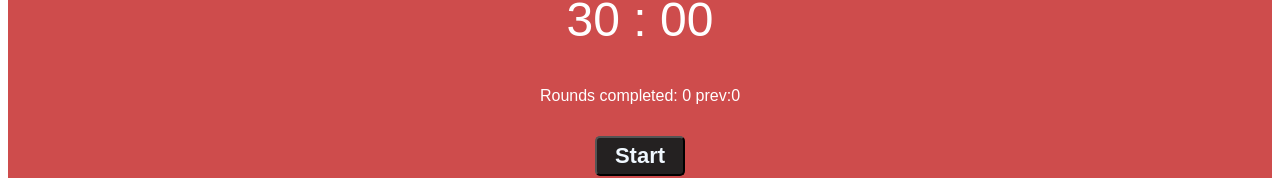
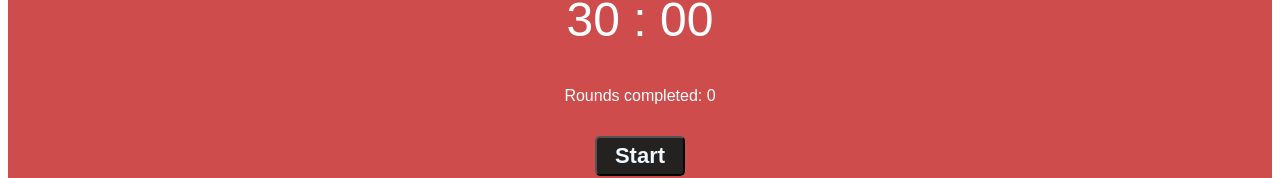
Before and after one commit to Wecpo/Pomodoro, a Vue app: page / in a window 1280 px wide. Shown: the part 125-303 px from the top of the page. Built offline with nearby package versions, Linux system fonts and the light colour scheme.

Commit message:
feat: rounds counter with reset and cancel reset func

```diff
--- a/src/components/timer/TimerMain.vue
+++ b/src/components/timer/TimerMain.vue
@@ -11,7 +11,6 @@ import { useTimerTypeKey } from '@/composable/useTimerTypeKey';
 import { TIMER_STATUS, TIMER_TYPE } from '@/types/enums/Timer';
 import { formatTime } from '@/utils/formatTime';
 import { computed, onMounted, onUnmounted, reactive, ref, toRef } from 'vue';
-import IconCancelButton from '../icons/IconCancelButton.vue';
 
 const DEFAULT_TIMER_SETTINGS = {
   focusDuration: 1800,
@@ -94,7 +93,7 @@ onUnmounted(() => {
     <div class="timer__roundsCounter">
       <TimerRoundsCounter
         :rounds="timerState.totalRounds"
-        @cancel-reset="(prev) => timerState.totalRounds = prev"
+        @cancel-reset="(prevRounds) => timerState.totalRounds = prevRounds"
         @reset="timerState.totalRounds = 0"
       />
     </div>
--- a/src/components/timer/TimerRoundsCounter.vue
+++ b/src/components/timer/TimerRoundsCounter.vue
@@ -1,45 +1,52 @@
 <script setup lang="ts">
 import IconCancelButton from '@/components/icons/IconCancelButton.vue';
-import { computed, type ComputedRef, onUpdated, ref } from 'vue';
+import { onUnmounted, ref, watch } from 'vue';
 
-const props = defineProps(['rounds']);
+const props = defineProps<{
+  rounds: number
+}>();
 
 defineEmits<{
   (e: 'reset'): void
-  (e: 'cancelReset', prev: number): void
+  (e: 'cancelReset', prevRounds: number): void
 }>();
 
+const prevRounds = ref(props.rounds);
 const isShowCancelButton = ref(false);
-let timeoutId = 0;
 
-const handleShowCancelButton = (action: string) => {
-  if (action === 'on') {
-    clearTimeout(timeoutId);
+let timeoutId: ReturnType<typeof setTimeout> | undefined;
+
+const handleShowCancelButton = (action: 'show' | 'hidden') => {
+  if (action === 'show' && props.rounds > 0) {
     isShowCancelButton.value = true;
-    timeoutId = setTimeout(() => isShowCancelButton.value = false, 2000);
+    timeoutId = setTimeout(() => {
+      isShowCancelButton.value = false;
+      clearTimeout(timeoutId);
+      prevRounds.value = 0;
+    }, 2000);
   }
-  if (action === 'off') {
+  if (action === 'hidden') {
     clearTimeout(timeoutId);
     isShowCancelButton.value = false;
   }
 };
 
-const prevRounds: ComputedRef<number> = computed((prevRounds) => {
-  if (props.rounds >= 0) {
-    return props.rounds;
+watch(() => props.rounds, (newRounds) => {
+  if (newRounds > 0) {
+    prevRounds.value = newRounds;
   }
-  return prevRounds;
 });
+
+onUnmounted(() => clearInterval(timeoutId));
 </script>
 
 <template>
-  <p class="rounds__paragraph" @click="$emit('reset'), handleShowCancelButton('on')">
+  <p class="rounds__paragraph" @click="$emit('reset'), handleShowCancelButton('show')">
     Rounds completed: {{ props.rounds }}
-    prev:{{ prevRounds }}
   </p>
   <div v-show="isShowCancelButton" class="rounds__cancel--button">
     <Transition>
-      <IconCancelButton @click="$emit('cancelReset', prevRounds), handleShowCancelButton('off')" />
+      <IconCancelButton @click="$emit('cancelReset', prevRounds), handleShowCancelButton('hidden')" />
     </Transition>
   </div>
 </template>
--- a/src/composable/useTimer.ts
+++ b/src/composable/useTimer.ts
@@ -4,9 +4,6 @@ import { TIMER_STATUS, TIMER_TYPE } from '@/types/enums/Timer';
 import { getFaviconHref } from '@/utils/getFaviconHref';
 import { getTitle } from '@/utils/getTitle';
 import { reactive, watchEffect } from 'vue';
-import { useToast } from 'vue-toastification';
-
-const toast = useToast();
 
 export const useTimer = (timerSettings: TimerSettings) => {
   const timerState = reactive<TimerState>({
@@ -17,7 +14,7 @@ export const useTimer = (timerSettings: TimerSettings) => {
     timerStatus: TIMER_STATUS.PAUSED,
   });
 
-  let intervalId = 0;
+  let intervalId: ReturnType<typeof setTimeout> | undefined;
 
   const pauseTimer = () => {
     clearInterval(intervalId);
@@ -30,7 +27,6 @@ export const useTimer = (timerSettings: TimerSettings) => {
       timerState.timerValue = timerSettings.focusDuration;
       pauseTimer();
       timerState.totalRounds++;
-      toast.info('Короткий перерыв завершен!');
       return;
     }
     if (timerState.timerType === TIMER_TYPE.LONG_BREAK) {
@@ -39,7 +35,6 @@ export const useTimer = (timerSettings: TimerSettings) => {
       timerState.timerValue = timerSettings.focusDuration;
       timerState.totalRounds++;
       pauseTimer();
-      toast.info('Длинный перерыв завершен!');
     }
   };
 
@@ -49,7 +44,6 @@ export const useTimer = (timerSettings: TimerSettings) => {
       timerState.timerType = TIMER_TYPE.SHORT_BREAK;
       timerState.timerValue = timerSettings.shortBreakDuration;
       pauseTimer();
-      toast.success('Помидор завершен!');
       return;
     }
 
@@ -58,7 +52,6 @@ export const useTimer = (timerSettings: TimerSettings) => {
       timerState.timerType = TIMER_TYPE.LONG_BREAK;
       timerState.timerValue = timerSettings.longBreakDuration;
       pauseTimer();
-      toast.success('Помидор завершен!');
     }
   };
 
```
